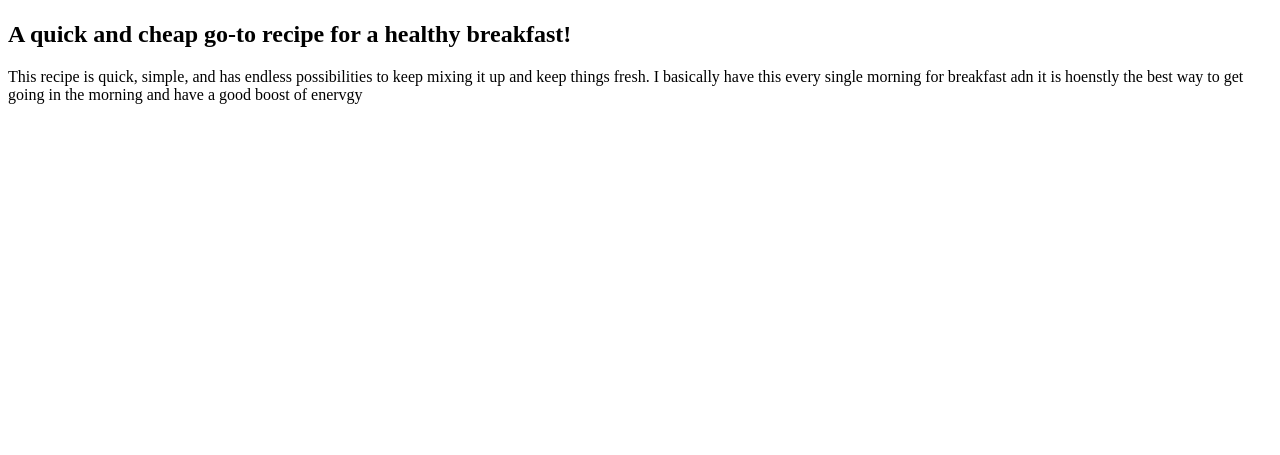
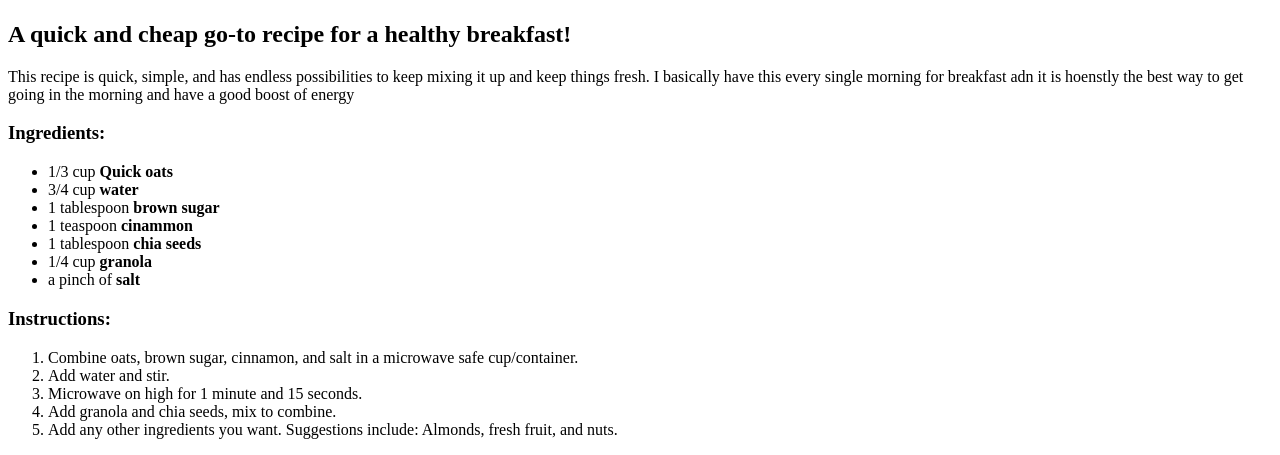
Before and after one commit to ONate97/odin-recipes, a plain HTML site: page recipes/breakfast-oats.html in a window 1280 px wide. Shown: the part 383-838 px from the top of the page. Before the commit the page ends 800 px from the top, so only its background shows below. Drawn offline with Linux system fonts and the light colour scheme.

Commit message:
finished oats and eggs recipe page

```diff
--- a/recipes/breakfast-oats.html
+++ b/recipes/breakfast-oats.html
@@ -9,7 +9,27 @@
         <h1>Quick Breakfast Oamteal</h1>
         <img src="https://mycrazygoodlife.com/wp-content/uploads/2020/01/baked-oatmeal.jpg" alt=" hand holding red cup with spooned oatmeal.">
         <h2>A quick and cheap go-to recipe for a healthy breakfast!</h2>
-        <p>This recipe is quick, simple, and has endless possibilities to keep mixing it up and keep things fresh. I basically have this every single morning for breakfast adn it is hoenstly the best way to get going in the morning and have a good boost of enervgy</p>
+        <p>This recipe is quick, simple, and has endless possibilities to keep mixing it up and keep things fresh. I basically have this every single morning for breakfast adn it is hoenstly the best way to get going in the morning and have a good boost of energy</p>
+
+        <h3>Ingredients:</h3>
+        <ul>
+            <li> 1/3 cup <strong>Quick oats</strong></li>
+            <li> 3/4 cup <strong>water</strong></li>
+            <li> 1 tablespoon <strong>brown sugar</strong></li>
+            <li>1 teaspoon <strong>cinammon</strong></li>
+            <li> 1 tablespoon <strong>chia seeds</strong></li>
+            <li> 1/4 cup <strong>granola</strong></li>
+            <li> a pinch of <strong>salt</strong></li>
+        </ul>
+
+        <h3>Instructions:</h3>
+        <ol>
+            <li>Combine oats, brown sugar, cinnamon, and salt in a microwave safe cup/container.</li>
+            <li>Add water and stir.</li>
+            <li>Microwave on high for 1 minute and 15 seconds.</li>
+            <li>Add granola and chia seeds, mix to combine.</li>
+            <li>Add any other ingredients you want. Suggestions include: Almonds, fresh fruit, and nuts. </li>
+        </ol>
     </body>
 
 </html>
```
Also changed, not shown: recipes/boil-eggs.html (+15 -0 lines).
